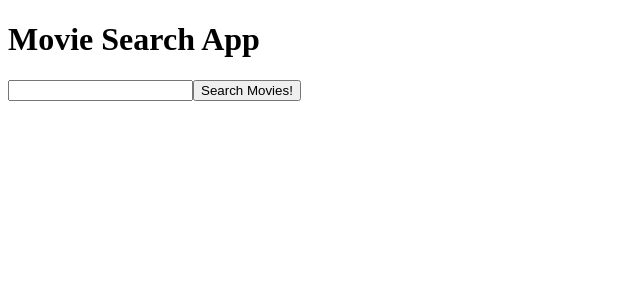
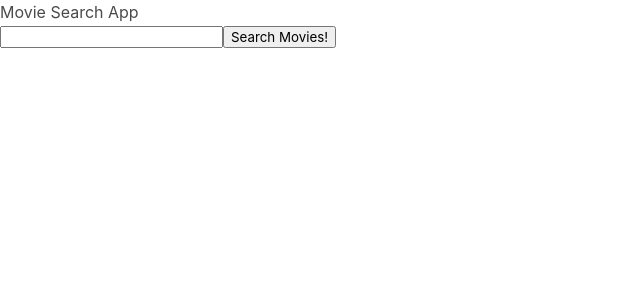
Before and after one commit to LDRMuse/react-movies, a React (Create React App) app: page / in a window 1280 px wide. Shown: the top 300 px of the page, without its empty margins (0-640 px from the left). Built offline with nearby package versions, Linux system fonts and the light colour scheme.

Commit message:
import bulma/css/bulma.css into src/index.js

```diff
--- a/src/index.css
+++ b/src/index.css
@@ -1,5 +1,4 @@
 
-@import-bulma
 
 body {
   font-family: -apple-system, BlinkMacSystemFont, "Segoe UI", "Roboto", "Oxygen",
--- a/src/index.js
+++ b/src/index.js
@@ -1,7 +1,9 @@
 import React from 'react';
 import ReactDOM from 'react-dom';
+import { App } from './App';
+
+import "bulma/css/bulma.css"
 import './index.css';
-import { App } from './App';
 
 ReactDOM.render(
   <React.StrictMode>
```
